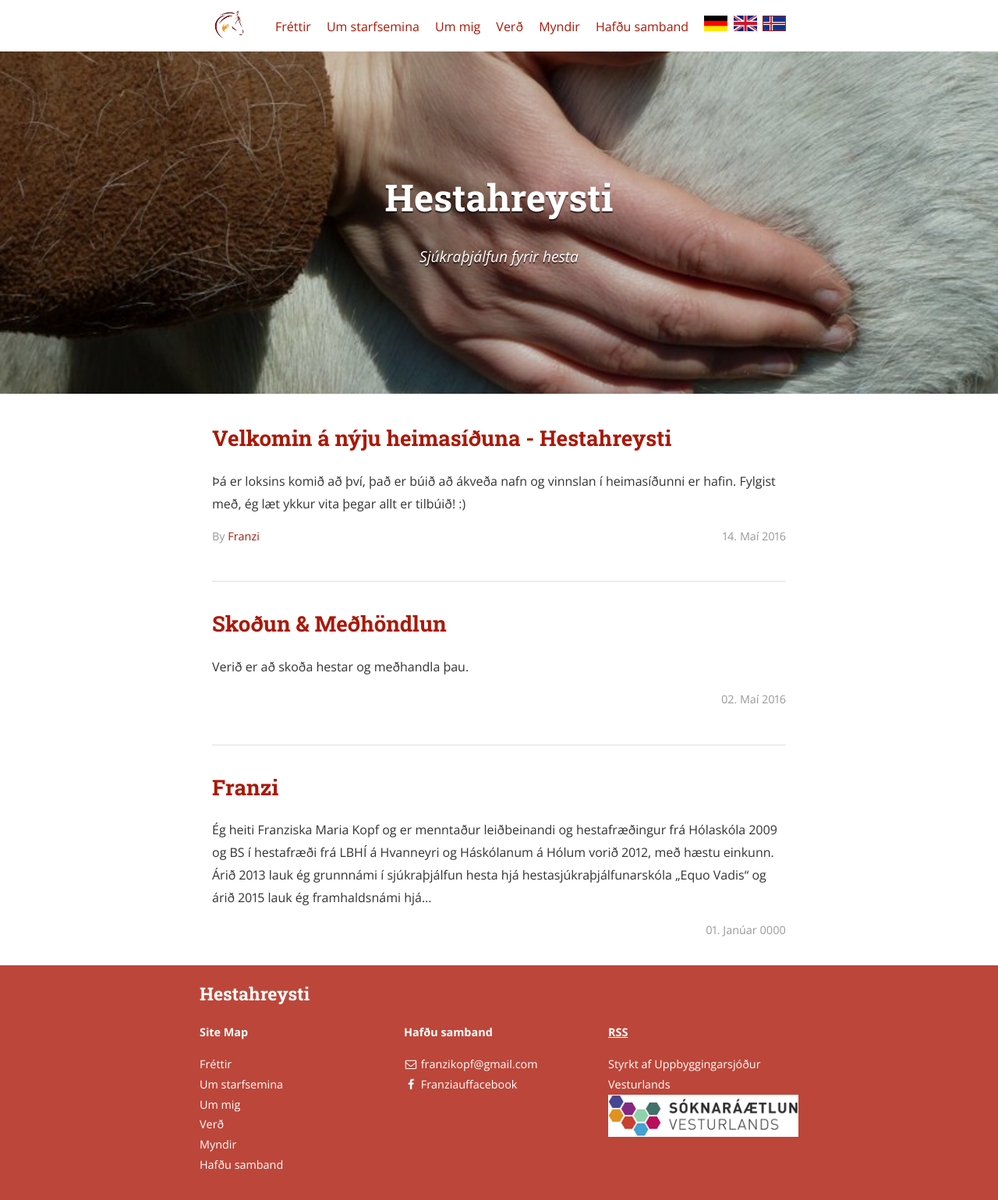
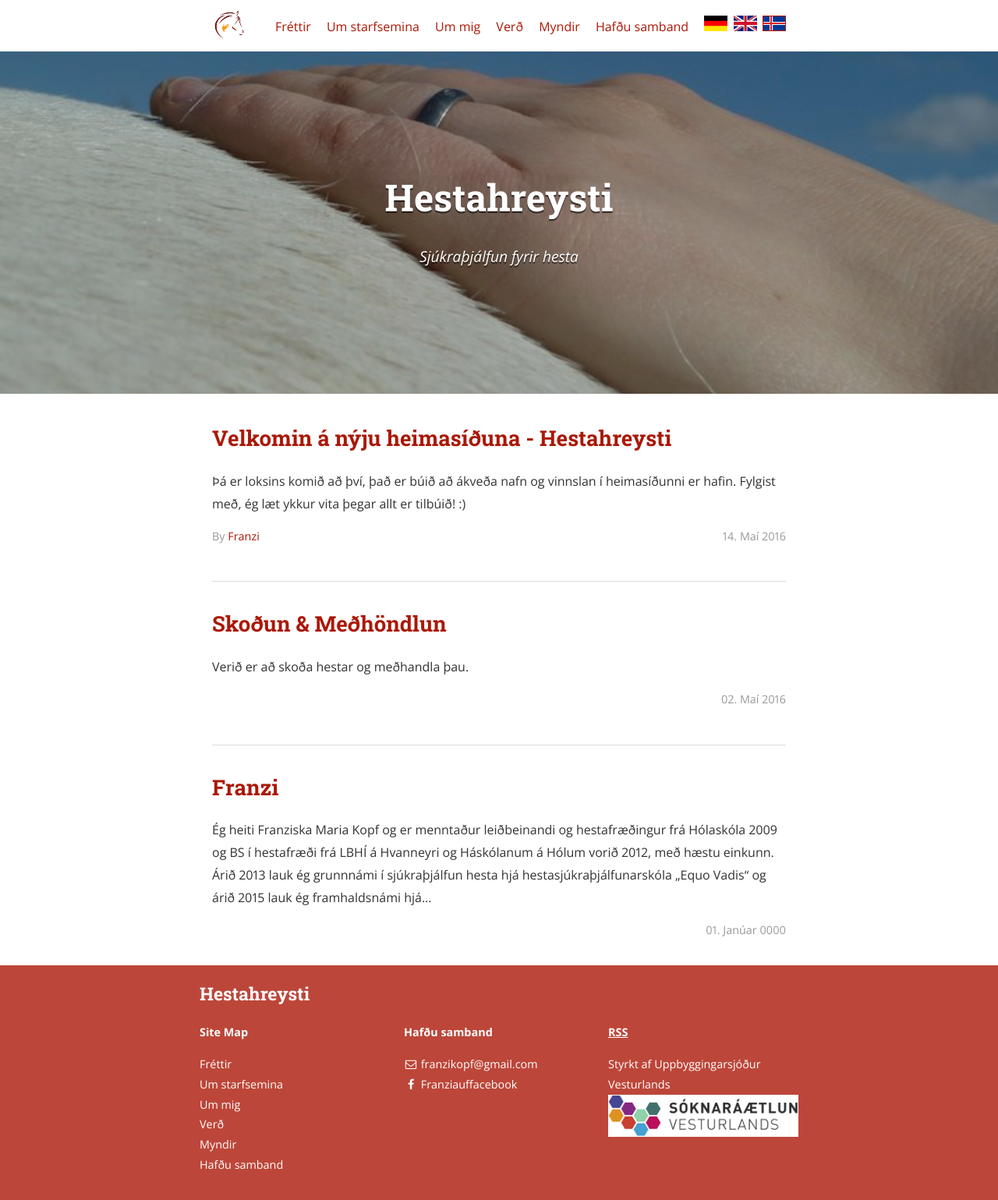
Before and after one commit to FancyFanz/FancyFanz.github.io, a Jekyll site: the page built from index.html, in a window 1280 px wide. Shown: the whole page at 78% size. Built offline with Jekyll 4.4.1, drawn with Linux system fonts in a browser that asks for light colours; nearby versions of some CDN libraries; library files that are not in the unit come from our copies.

Commit message:
Update _config.yml

```diff
--- a/_config.yml
+++ b/_config.yml
@@ -17,7 +17,7 @@ description:
 description_logo: "/images/soknaraaetlun.png"
 default_lang: is
 url: "http://fancyfranz.github.io"
-cover:  "/images/Forsida2.JPG"
+cover:  "/images/Forsida1.JPG"
 logo: "/images/final_icon.png"
 icon: "/images/final_icon.png"
 front_page_news: 5
```
